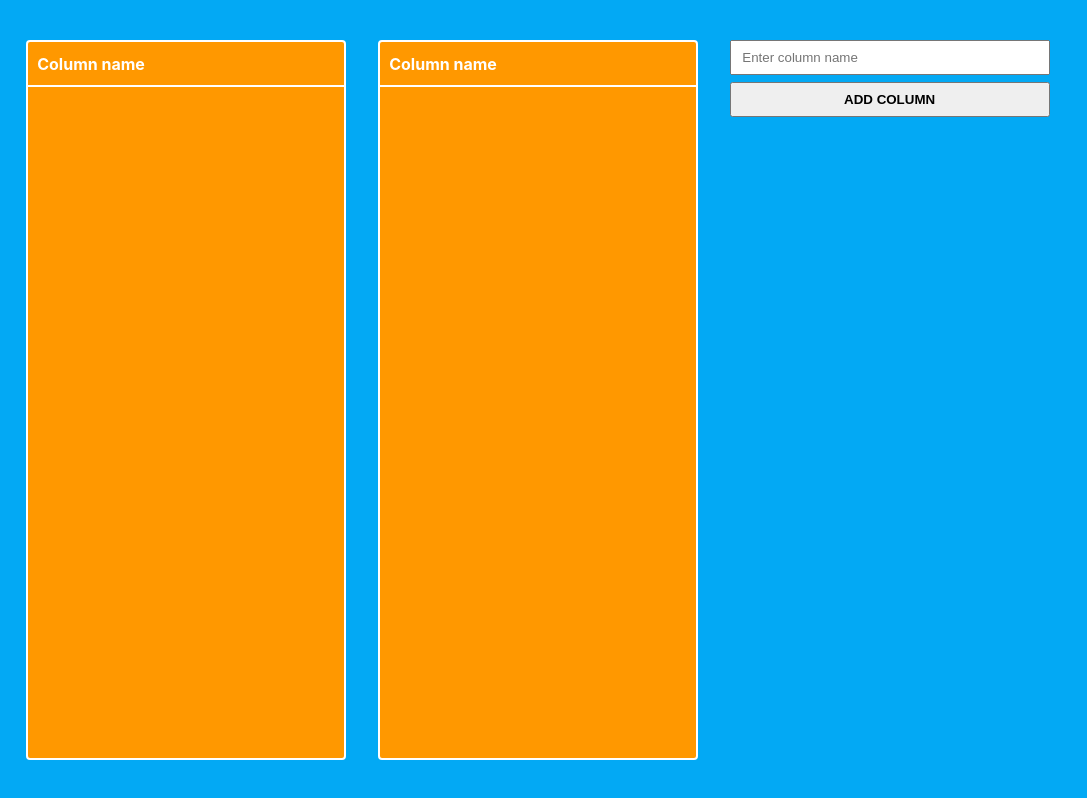
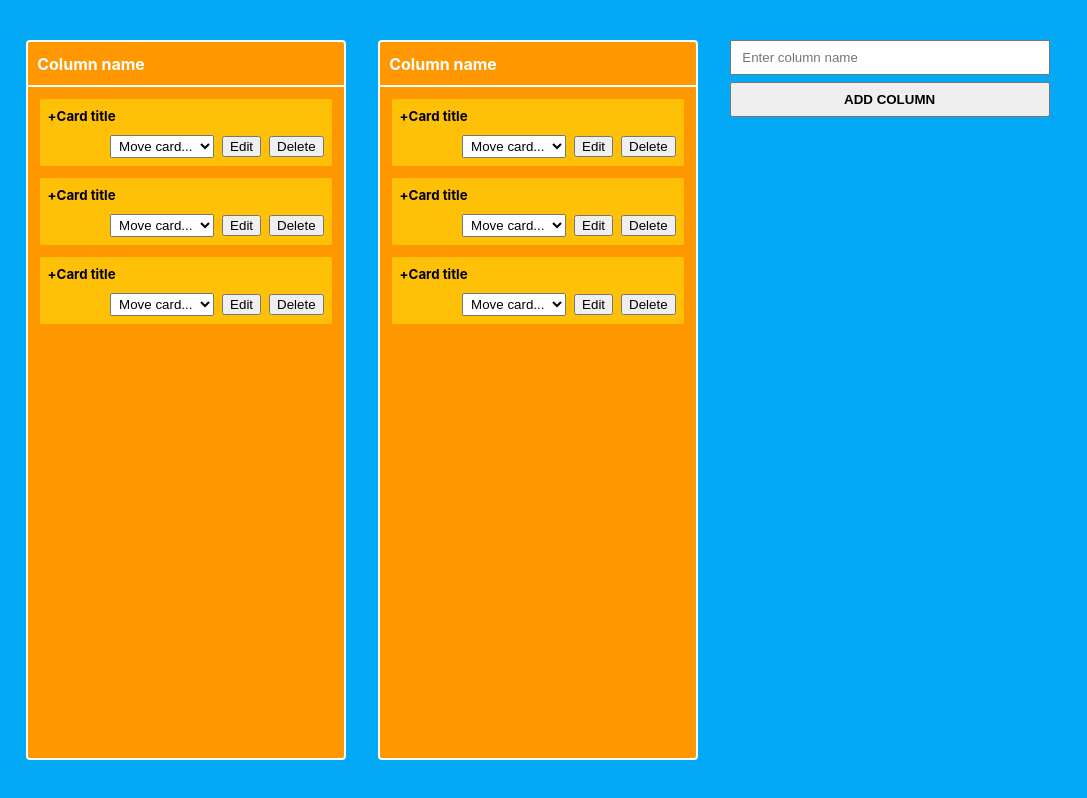
Before and after one commit to J3brahimi/task-management-react-typescript, a React (Create React App) app: page / in a window 1280 px wide. Shown: the whole page, without its empty margins (0-1087 px from the left). Built offline with nearby package versions, Linux system fonts and the light colour scheme.

Commit message:
added Card component

```diff
--- /dev/null
+++ b/src/Component/Card/Card.tsx
@@ -0,0 +1,39 @@
+import React, { useState } from "react";
+
+// Style
+import "./style/card-style.css";
+
+const Card: React.FC = () => {
+  const [showDescription, setShowDescription] = useState<boolean>(false);
+
+  return (
+    <div className="single-card">
+      <h5 onClick={() => setShowDescription(!showDescription)}>
+        <span>+</span>
+        Card title
+      </h5>
+      <p style={{ display: showDescription ? "block" : "none" }}>
+        Lorem ipsum dolor sit amet consectetur adipisicing elit. Maxime
+        mollitia, molestiae quas vel sint commodi repudiandae consequuntur
+        voluptatum laborum numquam blanditiis harum quisquam eius sed odit
+        fugiat iusto fuga praesentium optio, eaque rerum! Provident similique
+        accusantium nemo autem.
+      </p>
+      <div className="single-card-footer">
+        <select defaultValue="default">
+          <option value="default" disabled={true} hidden>
+            Move card...
+          </option>
+          <option value="1">1</option>
+          <option value="2">2</option>
+          <option value="3">3</option>
+        </select>
+
+        <button>Edit</button>
+        <button>Delete</button>
+      </div>
+    </div>
+  );
+};
+
+export default Card;
--- /dev/null
+++ b/src/Component/Card/style/card-style.css
@@ -0,0 +1,30 @@
+.single-card {
+  margin: 12px 12px 0;
+  padding: 8px;
+  background: #ffc107;
+  overflow: hidden;
+  border-radius: 2px;
+}
+
+.single-card > h5 {
+  cursor: pointer;
+}
+
+.single-card p {
+  font-size: 12px;
+  letter-spacing: 1.5;
+  line-height: 1.2;
+  margin-top: 4px;
+}
+
+.single-card-footer {
+  margin-top: 8px;
+  display: flex;
+  align-items: center;
+  justify-content: flex-end;
+  gap: 8px;
+}
+
+.single-card-footer select {
+  padding: 2px 4px;
+}
--- a/src/Component/Column/Column.tsx
+++ b/src/Component/Column/Column.tsx
@@ -1,4 +1,7 @@
 import React from "react";
+
+// Components
+import Card from "../Card/Card";
 
 // Style
 import "./style/column-style.css";
@@ -13,6 +16,9 @@ const Column: React.FC = () => {
           <button>Delete</button>
         </div>
       </div>
+      <Card />
+      <Card />
+      <Card />
     </div>
   );
 };
```
